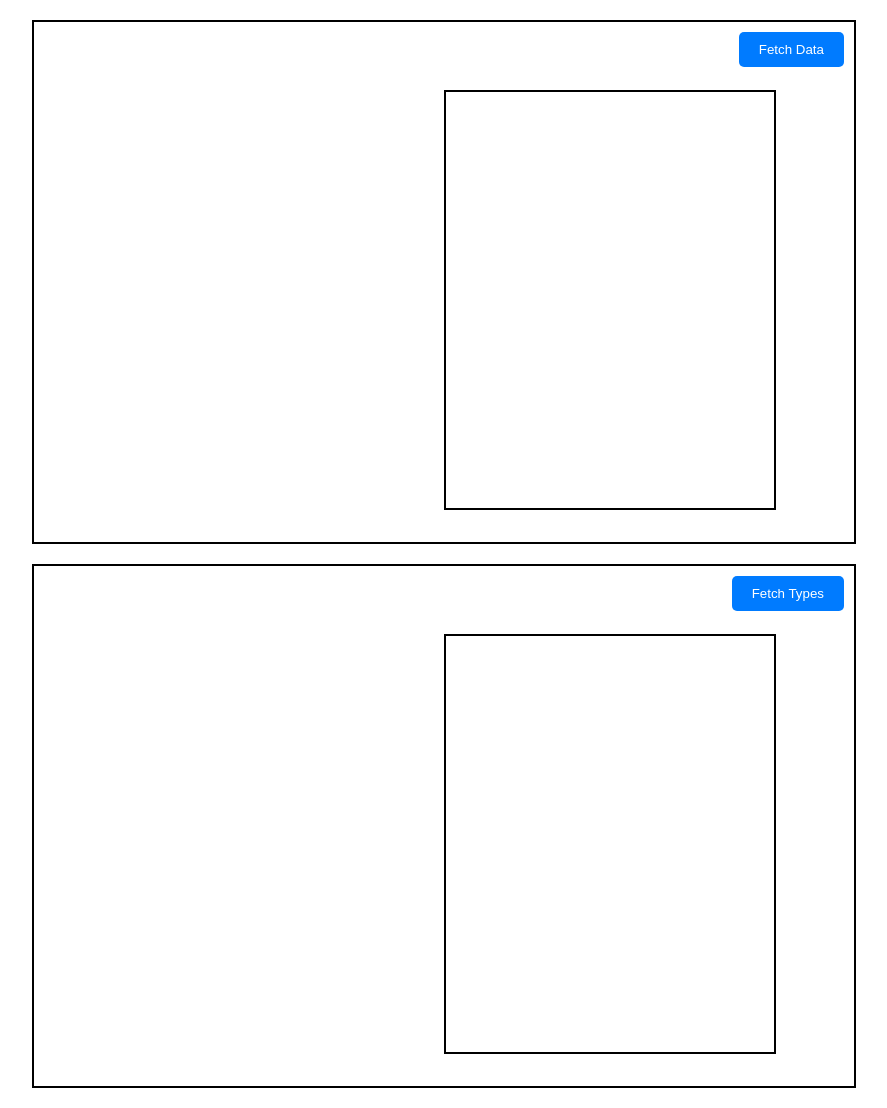
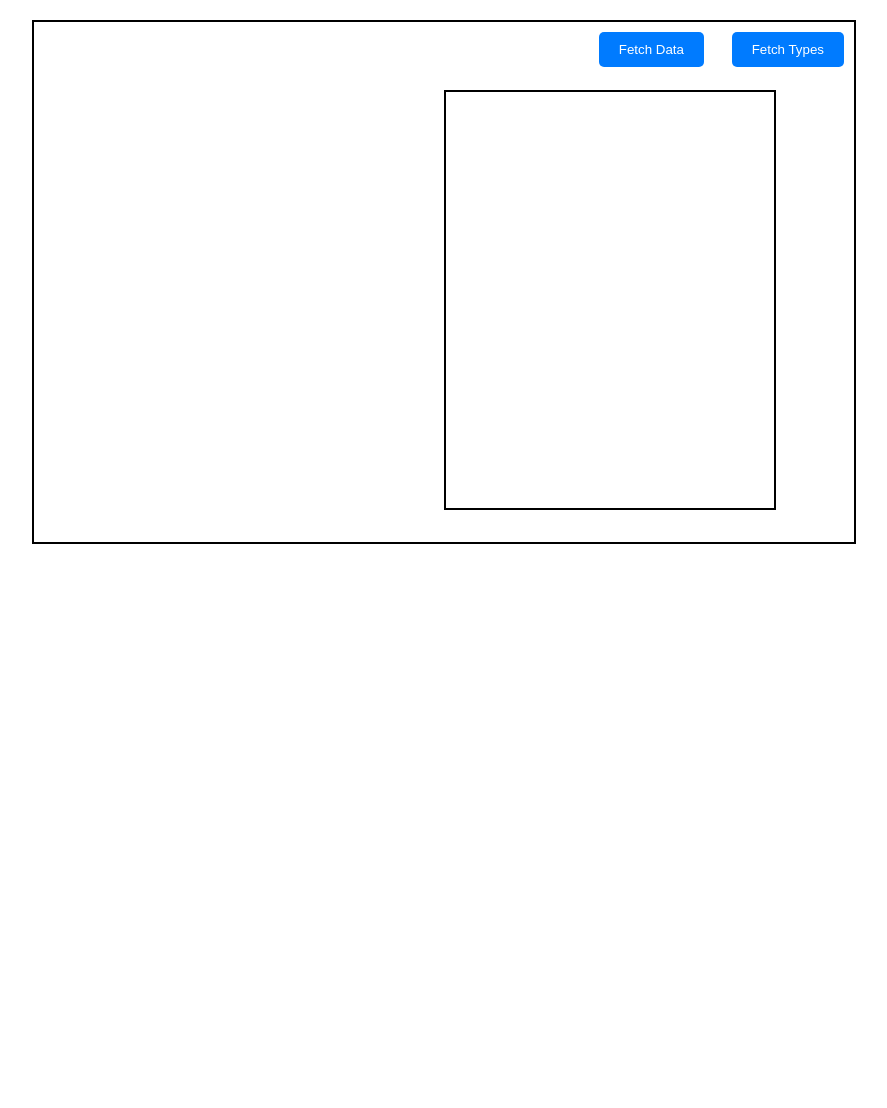
Before and after one commit to OulaAbou/VisualCSV, a Flask app: page / in a window 1280 px wide. Shown: the whole page, without its empty margins (196-1083 px from the left). After the commit the page ends 544 px from the top, so only its background shows below. Run offline with Flask 3, Linux system fonts and the light colour scheme; some libraries are stand-ins or nearby versions.

Commit message:
merged both containers and added proper functionalities

```diff
--- a/static/index.js
+++ b/static/index.js
@@ -1,7 +1,7 @@
-const svg = d3.select('.second-container .canva svg');
-const svg2 = d3.select('.second-container .new-container div svg');
-const svg3 = d3.select('.container .canva svg');
-const svg4 = d3.select('.container .new-container div svg');
+// const svg = d3.select('.second-container .canva svg');
+// const svg2 = d3.select('.second-container .new-container div svg');
+const svg = d3.select('.container .canva svg');
+const svg2 = d3.select('.container .new-container div svg');
 
 
 let allData = [];
@@ -162,7 +162,7 @@ function createColumnVisualization(data) {
     }
 
     // Join the data to rects
-    const rects = svg3.selectAll('rect')
+    const rects = svg.selectAll('rect')
         .data(columnsData);
 
     // Add attrs to rects already in the DOM
@@ -199,15 +199,15 @@ function handleColumnClick(data) {
     const textPadding = 10; // Padding around text inside the rectangle
 
     // Calculate the center x position for the rectangles
-    const containerWidth = svg4.node().getBoundingClientRect().width;
+    const containerWidth = svg2.node().getBoundingClientRect().width;
 
     // Create a dummy text element to measure text width
-    const dummyText = svg4.append('text')
+    const dummyText = svg2.append('text')
         .attr('font-size', '12px')
         .attr('visibility', 'hidden');
 
     // Update rectangles
-    const rects = svg4.selectAll('rect')
+    const rects = svg2.selectAll('rect')
         .data(inspectedColumnsData);
 
     // Compute width based on text length
@@ -239,12 +239,12 @@ function handleColumnClick(data) {
     // Remove rects that are no longer in the data
     rects.exit().remove();
 
-    // Update the height of the svg4 container
+    // Update the height of the svg2 container
     const totalHeight = inspectedColumnsData.length * (rectHeight + padding);
-    svg4.attr('height', totalHeight);
+    svg2.attr('height', totalHeight);
 
     // Update text elements
-    const texts = svg4.selectAll('text')
+    const texts = svg2.selectAll('text')
         .data(inspectedColumnsData);
 
     // Update existing text elements
@@ -277,6 +277,7 @@ document.addEventListener('DOMContentLoaded', () => {
     const columnsButton = d3.select('#fetch-columns');
 
     dataButton.on('click', () => {
+        svg2.selectAll('*').remove();
         const fileName = 'top_1000_films.csv';
         fetch(`/get_data?file=${fileName}`)
             .then(response => response.json())
@@ -290,6 +291,7 @@ document.addEventListener('DOMContentLoaded', () => {
     });
 
     columnsButton.on('click', () => {
+        svg2.selectAll('*').remove();
         const fileName = 'top_1000_films.csv';
         fetch(`/get_columns?file=${fileName}`)
             .then(response => response.json())
--- a/templates/index.html
+++ b/templates/index.html
@@ -18,9 +18,6 @@
 
         /* Button styling */
         .fetch-button {
-            position: absolute;
-            top: 10px;
-            right: 10px;
             z-index: 10;
             padding: 10px 20px;
             background-color: #007BFF;
@@ -32,6 +29,20 @@
 
         .fetch-button:hover {
             background-color: #0056b3;
+        }
+
+        /* First button specific placement */
+        .fetch-button-first {
+            position: absolute;
+            top: 10px;
+            right: 150px; /* Adjust this value for spacing between buttons */
+        }
+
+        /* Second button specific placement */
+        .fetch-button-second {
+            position: absolute;
+            top: 10px;
+            right: 10px;
         }
 
         /* SVG container styling */
@@ -63,38 +74,16 @@
             height: auto;
             padding-top: 10px;
         }
-
-        /* New second container styling */
-        .second-container {
-            width: 800px;
-            height: 500px;
-            border: 2px solid black;
-            padding: 10px;
-            margin: 20px auto;
-            overflow: auto;
-            position: relative;
-        }
     </style>
 </head>
 <body>
     <div class="container">
-        <button class="fetch-button" id="fetch-columns">Fetch Data</button>
-        <div class="canva">
-            <svg width="6000" height="6000">
-                <rect></rect>
-            </svg>
-        </div>
-        <div class="new-container">
-            <div>
-                <svg width="100%" height="100%">
-                    <rect></rect>
-                </svg>
-            </div>
-        </div>
-    </div>
+        <!-- First Button -->
+        <button class="fetch-button fetch-button-first" id="fetch-columns">Fetch Data</button>
 
-    <div class="second-container">
-        <button class="fetch-button" id="fetch-data">Fetch Types</button>
+        <!-- Second Button -->
+        <button class="fetch-button fetch-button-second" id="fetch-data">Fetch Types</button>
+
         <div class="canva">
             <svg width="6000" height="6000">
                 <rect></rect>
```
